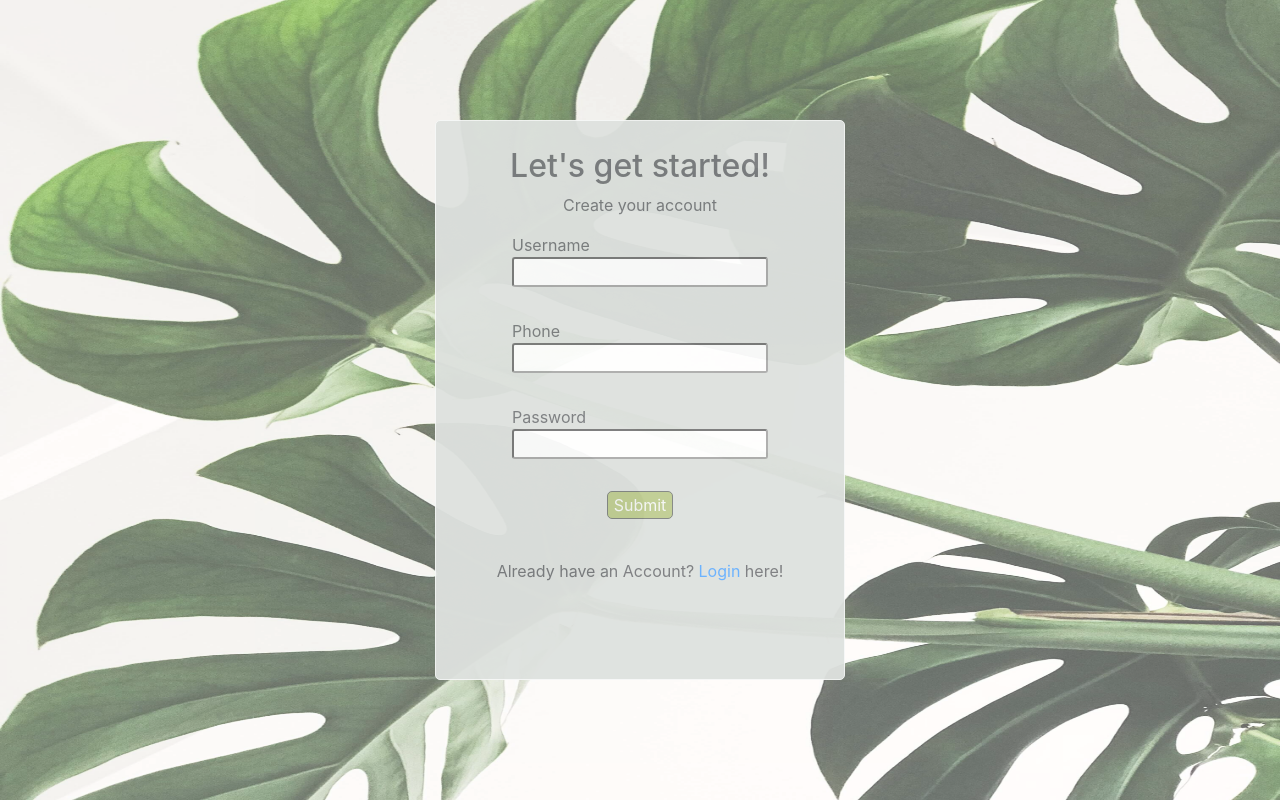
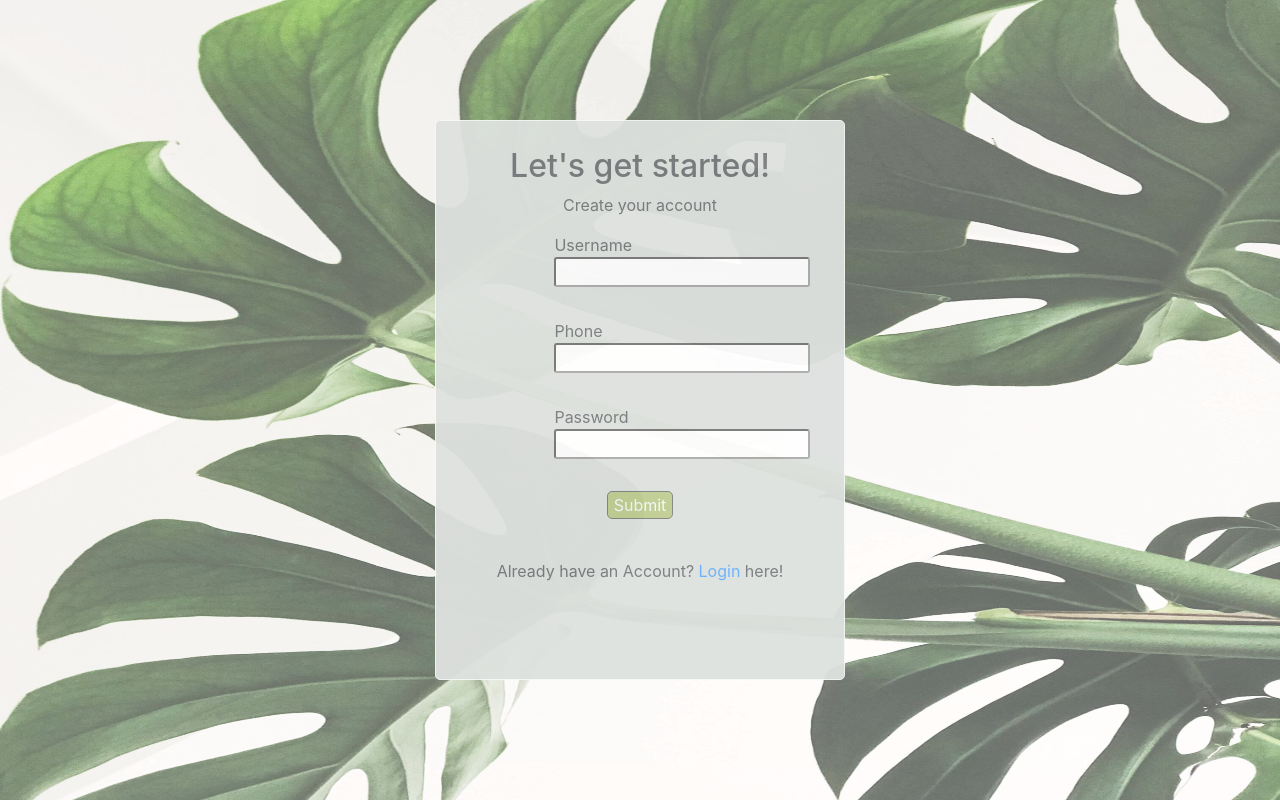
Before and after one commit to BW-Water-My-Plants-3/Front-End-2, a React (Create React App) app in the folder h2woah/: page / in a window 1280 px wide. Built offline with nearby package versions, Linux system fonts and the light colour scheme.

Commit message:
fixed error bug on signup page--only thing left is the background image on homepage

```diff
--- a/h2woah/src/components/Signup.js
+++ b/h2woah/src/components/Signup.js
@@ -49,9 +49,24 @@ const ResMessage = styled.p`
     color: #97AD4B;
     text-shadow: 0px 1px #79867C;
 `
+const FlexDiv = styled.div`
+    display: flex;
+    flex-direction: column;
+    align-items: center;
+    width: 100%;
+`
+const Label = styled.label`
+    width: 42%;
+`
 const Input = styled.input`
     outline: none;
     border-radius: 3px;
+`
+const ErrorMsg = styled.p`
+    margin-top: 2%;
+    font-weight: bold;
+    width: 140%;
+    color: #CD1919;
 `
 
 const formSchema = Yup.object().shape({
@@ -156,22 +171,23 @@ const Signup = props =>{
                 <Form onSubmit={formSubmit}>
                     <h2>Let's get started!</h2>
                     <p>Create your account</p>
-                    <label htmlFor="username">
+                    <FlexDiv>
+                        <Label htmlFor="username">
                             Username <br/>
                         <Input id="username" type="text" name="username" value={formState.username} onChange={inputChange} />
-                    {errors.username.length > 0 ? (<p>{errors.name}</p>):null}
-                    </label> <br/>
-                    <label htmlFor="phoneNumber">
+                        {errors.username.length > 0 ? (<ErrorMsg>{errors.name}</ErrorMsg>):null}
+                        </Label> <br/>
+                        <Label htmlFor="phoneNumber">
                             Phone <br/>
                         <Input id="phoneNumber" type="phoneNumber" name="phoneNumber" value={formState.phoneNumber} onChange={inputChange} />
-                    {errors.phoneNumber.length > 0 ? (<p className="error"> {errors.phoneNumber}</p>) : null}
-                    </label><br/>
-                    <label htmlFor="password">
+                        {errors.phoneNumber.length > 0 ? (<ErrorMsg className="error"> {errors.phoneNumber}</ErrorMsg>) : null}
+                        </Label><br/>
+                        <Label htmlFor="password">
                             Password <br/>
                         <Input id="password" type="password" name="password" value={formState.password} onChange={inputChange} />
-                    {errors.password.length > 0 ? (<p>{errors.password}</p>):null}
-                    </label><br/>
-
+                        {errors.password.length > 0 ? (<ErrorMsg>{errors.password}</ErrorMsg>):null}
+                        </Label><br/>
+                    </FlexDiv>
                     <StyledButton disabled={buttonDisabled} type='submit'>Submit</StyledButton>
                     <ResMessage className="success-message">{users.map(element => {
                         console.log({element})
```
Lines whose indentation alone changed are shown as unchanged.
